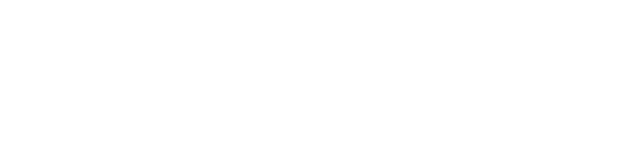
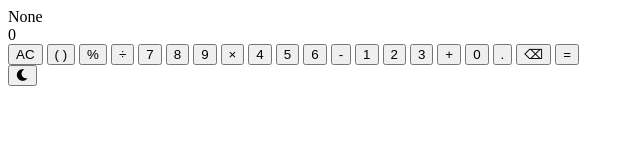
Before and after one commit to hradiladam/calculator-fixed, a plain HTML site: page index.html in a window 1280 px wide. Shown: the whole page, without its empty margins (0-640 px from the left). Drawn offline with Linux system fonts and the light colour scheme.

Commit message:
Add main HTML structure and font awesome icons

```diff
--- a/index.html
+++ b/index.html
@@ -3,9 +3,48 @@
 <head>
     <meta charset="UTF-8">
     <meta name="viewport" content="width=device-width, initial-scale=1.0">
+    <link href="./css/reset.css" rel="stylesheet">
+    <link href="./css/styles.css" rel="stylesheet">
+    <script src="./js/script.js" defer></script>
+    <link href="https://cdnjs.cloudflare.com/ajax/libs/font-awesome/6.0.0/css/all.min.css" rel="stylesheet">
     <title>Calculator</title>
 </head>
+
+
 <body>
+
+    <div class="calculator">
+        <div id="display">
+            <div id="recent-history">None</div>
+            <div id="result">0</div>
+        </div>
+
+        <button class="button additional" data-value="AC">AC</button>
+        <button class="button additional" data-value="( )">( )</button>
+        <button class="button additional" data-value="%">%</button>
+        <button class="button operator" data-value="÷">÷</button>
+        <button class="button" data-value="7">7</button>
+        <button class="button" data-value="8">8</button>
+        <button class="button" data-value="9">9</button>
+        <button class="button operator" data-value="×">×</button>
+        <button class="button" data-value="4">4</button>
+        <button class="button" data-value="5">5</button>
+        <button class="button" data-value="6">6</button>
+        <button class="button operator" data-value="-">-</button>
+        <button class="button" data-value="1">1</button>
+        <button class="button" data-value="2">2</button>
+        <button class="button" data-value="3">3</button>
+        <button class="button operator" data-value="+">+</button>
+        <button class="button" data-value="0">0</button>
+        <button class="button" data-value=".">.</button>
+        <button class="button" data-value="⌫">⌫</button>
+        <button class="button operator" data-value="=">=</button>
+    </div>
+
+    <!-- Button to trigger dark theme -->
+    <button id="theme-switch">
+        <i class="fa-solid fa-moon"></i>
+    </button>
 
 </body>
 </html>
```
